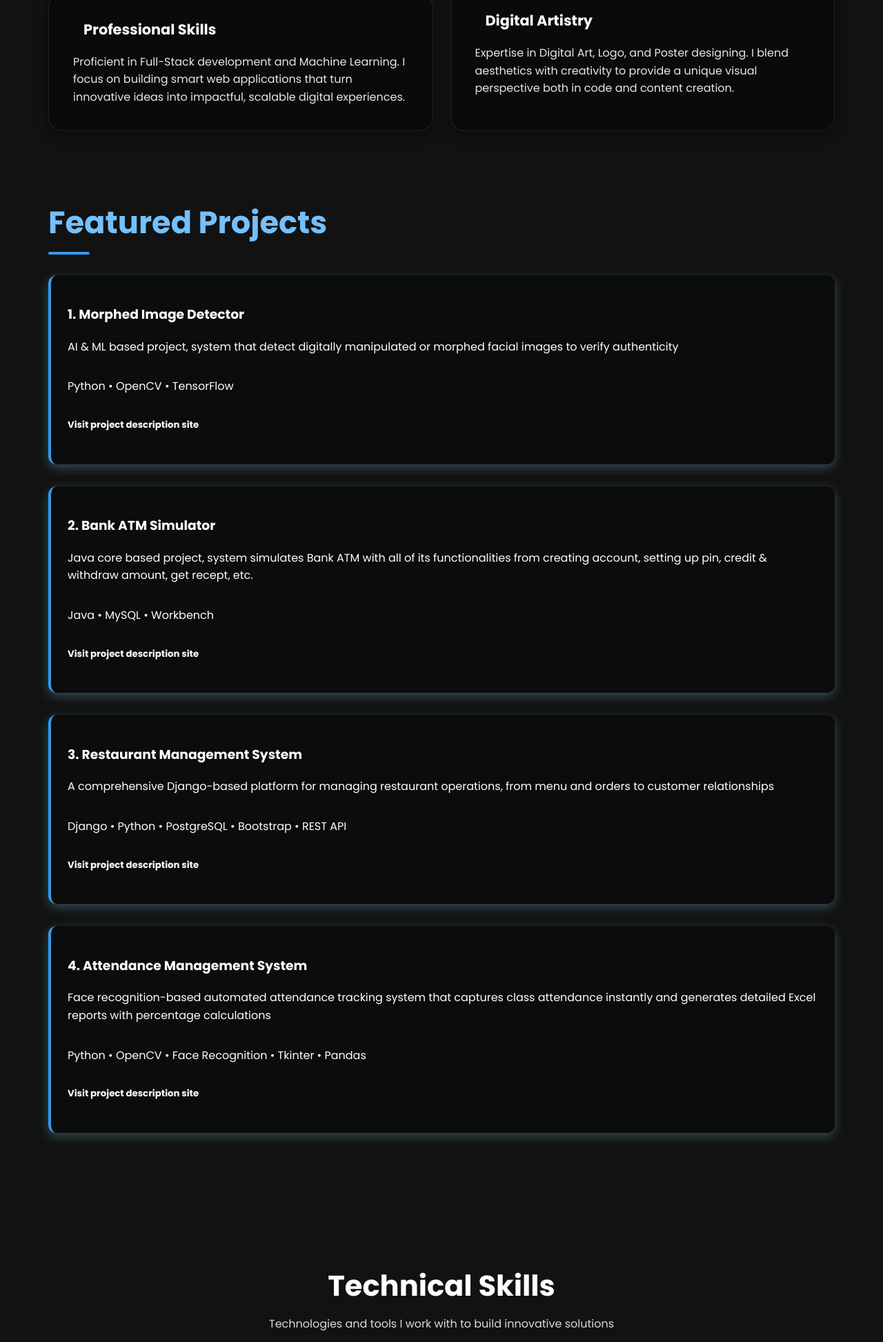
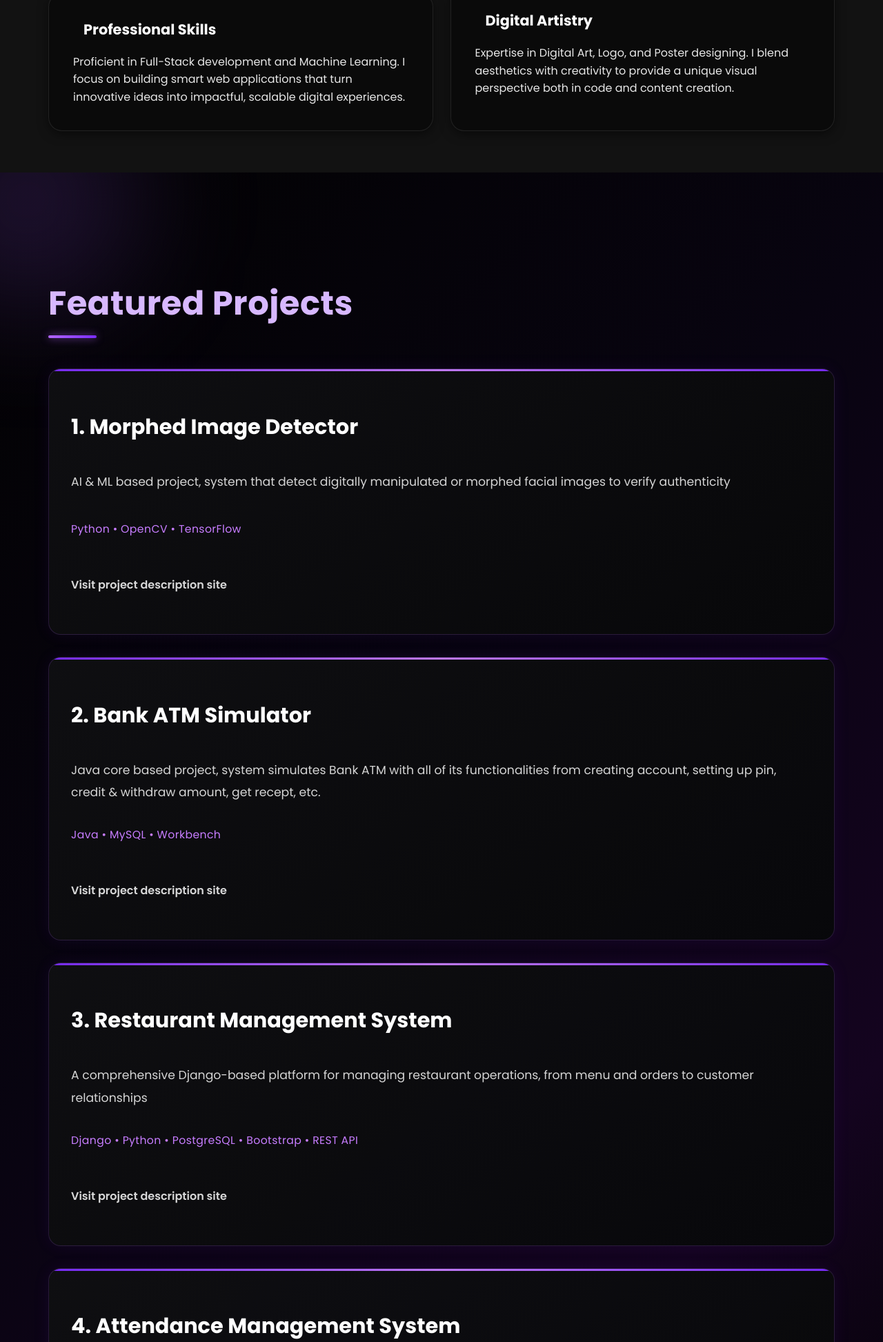
Before and after one commit to shyam-vyawahare/Shyam-Vyawahare-Portfolio, a Flask app: page / in a window 1280 px wide. Shown: the part 1512-3457 px from the top of the page at 69% size. Run offline with Flask 3, Linux system fonts and the light colour scheme.

Commit message:
Structural changes

```diff
--- a/static/css/style.css
+++ b/static/css/style.css
@@ -1198,6 +1198,106 @@ body:not(.dark-mode) .about-card:hover {
     border-radius: 2px;
 }
 
+/* =========================================
+   Featured Projects Section
+========================================= */
+
+#projects {
+    position: relative;
+    padding: 7rem 0;
+    background: linear-gradient(
+        135deg,
+        #050505 0%,
+        #090611 35%,
+        #12071d 70%,
+        #050505 100%
+    );
+    overflow: hidden;
+}
+
+
+/* Background Glow Effects */
+
+#projects::before {
+    content: "";
+    position: absolute;
+    top: -120px;
+    left: -120px;
+    width: 320px;
+    height: 320px;
+
+    background: rgba(162, 89, 255, 0.18);
+
+    border-radius: 50%;
+    filter: blur(90px);
+
+    z-index: 0;
+}
+
+#projects::after {
+    content: "";
+    position: absolute;
+    bottom: -160px;
+    right: -120px;
+    width: 360px;
+    height: 360px;
+
+    background: rgba(111, 66, 193, 0.18);
+
+    border-radius: 50%;
+    filter: blur(100px);
+
+    z-index: 0;
+}
+
+
+/* Container */
+
+#projects .container {
+    position: relative;
+    z-index: 2;
+}
+
+
+/* =========================================
+   Section Heading
+========================================= */
+
+#projects h2 {
+    font-size: 3rem;
+    font-weight: 700;
+
+    color: #d7b8ff;
+
+    margin-bottom: 3.5rem;
+
+    position: relative;
+    display: inline-block;
+
+    letter-spacing: 0.5px;
+}
+
+#projects h2::after {
+    content: "";
+
+    position: absolute;
+    left: 0;
+    bottom: -12px;
+
+    width: 70px;
+    height: 4px;
+
+    border-radius: 50px;
+
+    background: linear-gradient(
+        90deg,
+        #b266ff,
+        #7b2cff
+    );
+
+    box-shadow: 0 0 12px rgba(178, 102, 255, 0.7);
+}
+
 
 /* =========================================
    Projects Grid Layout
@@ -1216,39 +1319,148 @@ body:not(.dark-mode) .about-card:hover {
 ========================================= */
 
 #projects .project-card {
-    background: white;
-    border-radius: 12px;
-    padding: 1.5rem;
-    box-shadow: 0 5px 15px rgba(33, 150, 243, 0.1);
-    border-left: 4px solid #4dabf7;
-
-    display: block;
-    height: 100%;
+    position: relative;
+
+    display: flex;
+    flex-direction: column;
+    justify-content: space-between;
+
+    min-height: 320px;
+
+    padding: 2rem;
+
+    border-radius: 18px;
+
+    background: linear-gradient(
+        145deg,
+        rgba(15, 15, 18, 0.96),
+        rgba(8, 8, 10, 0.96)
+    );
+
+    border: 1px solid rgba(178, 102, 255, 0.18);
+
+    box-shadow:
+        0 0 0 rgba(0, 0, 0, 0),
+        0 0 25px rgba(123, 44, 255, 0.08);
 
     text-decoration: none;
     color: inherit;
 
+    overflow: hidden;
+
+    transition:
+        transform 0.35s ease,
+        box-shadow 0.35s ease,
+        border-color 0.35s ease;
+}
+
+
+/* Neon Top Glow */
+
+#projects .project-card::before {
+    content: "";
+
+    position: absolute;
+    top: 0;
+    left: 0;
+
+    width: 100%;
+    height: 3px;
+
+    background: linear-gradient(
+        90deg,
+        #7b2cff,
+        #c77dff,
+        #7b2cff
+    );
+
+    opacity: 0.95;
+}
+
+
+/* Hover Effect */
+
+#projects .project-card:hover {
+    transform: translateY(-10px);
+
+    border-color: rgba(199, 125, 255, 0.45);
+
+    box-shadow:
+        0 0 25px rgba(123, 44, 255, 0.18),
+        0 0 55px rgba(123, 44, 255, 0.14);
+}
+
+
+/* =========================================
+   Typography
+========================================= */
+
+#projects .project-card h3 {
+    font-size: 1.9rem;
+    font-weight: 700;
+
+    line-height: 1.4;
+
+    margin-bottom: 1.5rem;
+
+    color: #ffffff;
+}
+
+#projects .project-card p {
+    font-size: 1.08rem;
+    line-height: 1.9;
+
+    color: #d5d5d5;
+
+    margin-bottom: 2rem;
+}
+
+
+/* Tech Stack */
+
+#projects .tech-stack {
+    margin-top: auto;
+
+    font-size: 0.98rem;
+    font-weight: 500;
+
+    color: #c77dff;
+
+    letter-spacing: 0.4px;
+
+    margin-bottom: 1.8rem;
+}
+
+
+/* Visit Text */
+
+#projects .project-card h5 {
+    font-size: 1rem;
+    font-weight: 600;
+
+    color: #f4f4f4;
+
+    opacity: 0.88;
+
     transition: all 0.3s ease;
 }
 
-
-/* Hover Effect */
-
-#projects .project-card:hover {
-    transform: translateY(-5px);
-    box-shadow: 0 8px 25px rgba(33, 150, 243, 0.18);
-
-    color: inherit;
-    text-decoration: none;
-}
-
-
-/* Remove Link Styling */
-
+#projects .project-card:hover h5 {
+    color: #d7b8ff;
+
+    letter-spacing: 0.3px;
+}
+
+
+/* =========================================
+   Remove Link Styling
+========================================= */
+
+.project-card:hover,
 .project-card:visited,
 .project-card:active {
+    text-decoration: none;
     color: inherit;
-    text-decoration: none;
 }
 
 
@@ -1256,20 +1468,15 @@ body:not(.dark-mode) .about-card:hover {
    Dark Mode
 ========================================= */
 
-.dark-mode #projects h2 {
-    color: #74c0fc;
-}
-
-.dark-mode #projects h2::after {
-    background: #339af0;
-}
-
-.dark-mode #projects .project-card {
-    background: #0b0c0c;
-    box-shadow: 0 5px 15px rgba(132, 216, 236, 0.3);
-    border-left-color: #339af0;
-}
-
+.dark-mode #projects {
+    background: linear-gradient(
+        135deg,
+        #020202 0%,
+        #080410 40%,
+        #14041f 75%,
+        #020202 100%
+    );
+}
 
 /* =========================
    Skills Section
```
Also changed, not shown: other parts of static/css/style.css (+44 -7 lines).
